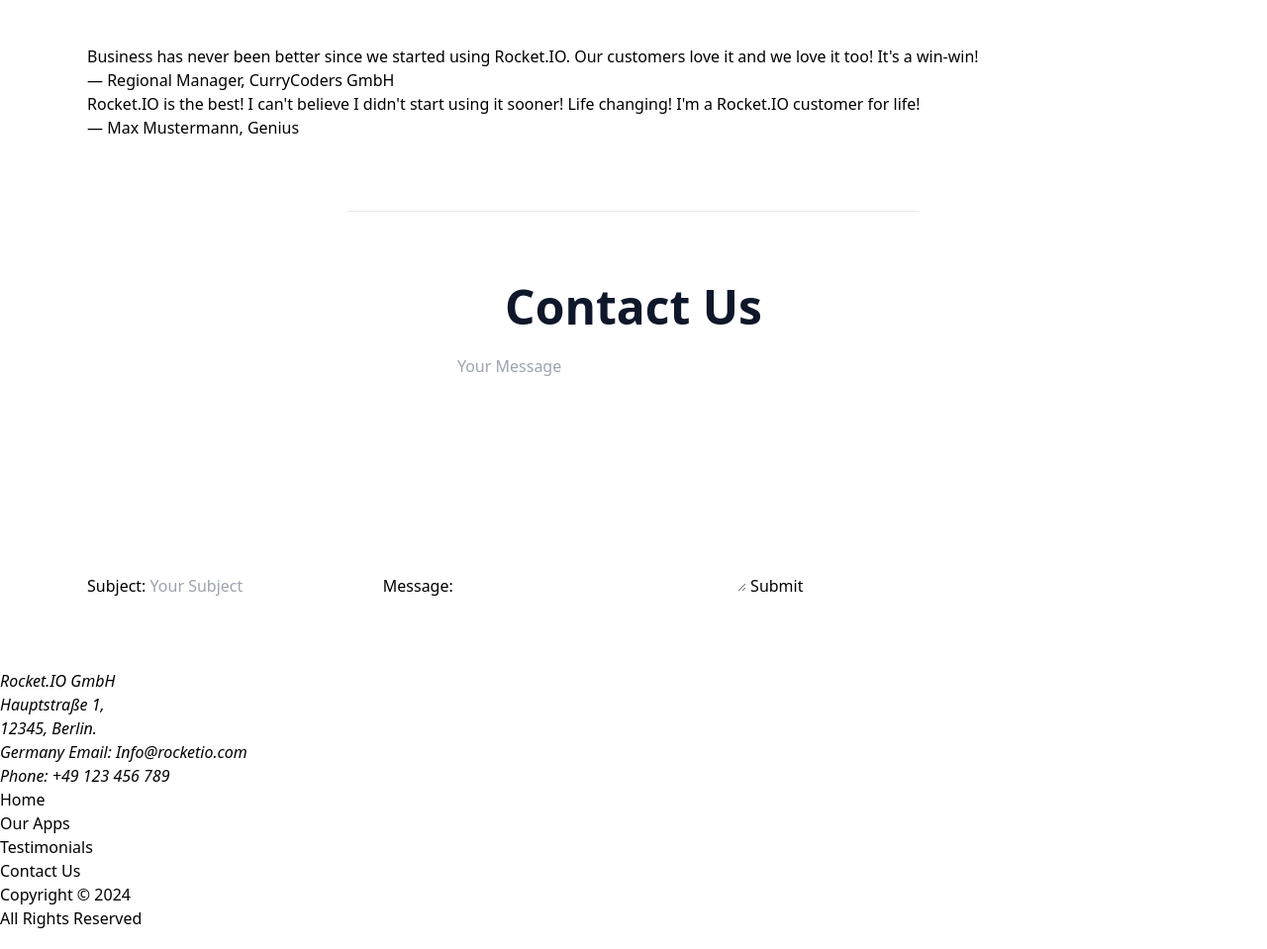
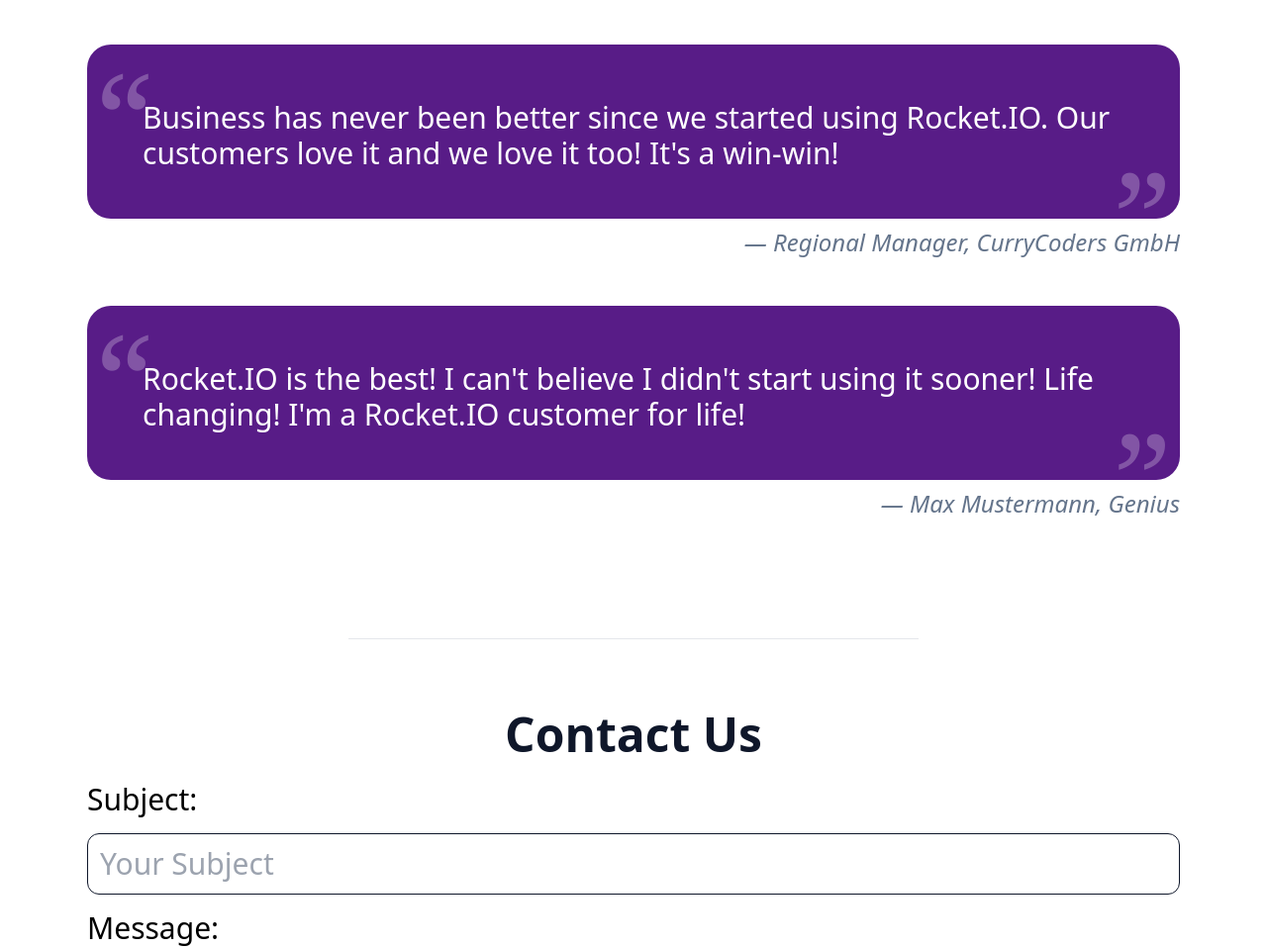
Before and after one commit to nimitaya/first-tailwind-project, a website: page index.html in a window 1280 px wide. Shown: the part 1692-2651 px from the top of the page at 99% size. Drawn offline with Linux system fonts and the light colour scheme.

Commit message:
add contact and footer style

```diff
--- a/index.html
+++ b/index.html
@@ -48,7 +48,7 @@
                     Blockchain, we've got you covered...
                 </p>
                 <div class="flex justify-center sm:justify-start">
-                    <a href="#contact" class="bg-indigo-700 p-3 text-white w-48 text-2xl text-center rounded-lg border border-solid border-slate-900 hover:bg-violet-300 hover:text-indigo-700 hover:scale-110 transition ease-in-out duration-300">
+                    <a href="#contact" class="bg-purple-900 p-3 text-white w-48 text-2xl text-center rounded-lg border border-solid border-slate-900 hover:bg-violet-300 hover:text-indigo-700 hover:scale-110 transition ease-in-out duration-300">
                         Contact Us
                     </a>
                 </div>
@@ -114,7 +114,7 @@
                 Testimonials
             </h2>
             <figure class="my-12">
-                <blockquote class="bg-violet-900 pl-14 pr-8 py-12 rounded-3xl relative">
+                <blockquote class="bg-purple-900 pl-14 pr-8 py-12 rounded-3xl relative">
                     <p class="text-2xl sm:text-3xl text-left mt-2 text-white before:content-['\201C'] before:font-serif before:absolute before:text-white before:left-0 before:top-0 before:text-9xl before:opacity-25 before:transform before:translate-x-2 before:translate-y-2 after:content-['\201D'] after:font-serif after:absolute after:text-white after:right-0 after:-bottom-20 after:text-9xl after:opacity-25 after:transform after:-translate-x-2 after:-translate-y-5">
                         Using Rocket.IO has been a game changer for our business. We've
                         seen a <span class="italic">300% increase </span> in sales since
@@ -125,25 +125,25 @@
                     &#8212; CEO, ALL2Code GmbH
                 </figcaption>
             </figure>
-            <figure>
-                <blockquote>
-                    <p>
+            <figure class="my-12">
+                <blockquote class="bg-purple-900 pl-14 pr-8 py-12 rounded-3xl relative">
+                    <p class="text-2xl sm:text-3xl text-left mt-2 text-white before:content-['\201C'] before:font-serif before:absolute before:text-white before:left-0 before:top-0 before:text-9xl before:opacity-25 before:transform before:translate-x-2 before:translate-y-2 after:content-['\201D'] after:font-serif after:absolute after:text-white after:right-0 after:-bottom-20 after:text-9xl after:opacity-25 after:transform after:-translate-x-2 after:-translate-y-5">
                         Business has never been better since we started using Rocket.IO.
                         Our customers love it and we love it too! It's a win-win!
                     </p>
                 </blockquote>
-                <figcaption>
+                <figcaption class="italic text xl sm:text-2xl text-right mt-2 text-slate-500">
                     &#8212; Regional Manager, CurryCoders GmbH
                 </figcaption>
             </figure>
-            <figure>
-                <blockquote>
-                    <p>
+            <figure class="my-12">
+                <blockquote class="bg-purple-900 pl-14 pr-8 py-12 rounded-3xl relative">
+                    <p class="text-2xl sm:text-3xl text-left mt-2 text-white before:content-['\201C'] before:font-serif before:absolute before:text-white before:left-0 before:top-0 before:text-9xl before:opacity-25 before:transform before:translate-x-2 before:translate-y-2 after:content-['\201D'] after:font-serif after:absolute after:text-white after:right-0 after:-bottom-20 after:text-9xl after:opacity-25 after:transform after:-translate-x-2 after:-translate-y-5">
                         Rocket.IO is the best! I can't believe I didn't start using it
                         sooner! Life changing! I'm a Rocket.IO customer for life!
                     </p>
                 </blockquote>
-                <figcaption>
+                <figcaption class="italic text xl sm:text-2xl text-right mt-2 text-slate-500">
                     &#8212; Max Mustermann, Genius
                 </figcaption>
             </figure>
@@ -159,14 +159,14 @@
             <h2 class="text-4xl sm:text-5xl font-bold text-center mb-6 text-slate-900">
                 Contact Us
             </h2>
-            <form name="contact" netlify action="">
+            <form name="contact" netlify action="" class="max-w-6xl mx-auto text-2xl sm:text-3xl flex flex-col items-left gap-4">
                 <label for="subject">Subject:</label>
                 <input type="text" id="subject" name="subject" required minlength="3" maxlength="60"
-                    placeholder="Your Subject" />
+                placeholder="Your Subject" class="w-full text-black text-2xl sm:text-3xl p-3 rounded-xl border border-solid border-slate-900"/>
                 <label for="message">Message:</label>
                 <textarea type="text" name="message" id="message" cols="30" rows="10"
-                    placeholder="Your Message" required></textarea>
-                <button type="submit">
+                    placeholder="Your Message" required class="w-full text-black text-2xl sm:text-3xl p-3 rounded-xl border border-solid border-slate-900"></textarea>
+                <button type="submit" class="bg-violet-700 hover:bg-violet-600 active:bg-violet-500 text-white p-3 w-48 rounded-xl border border-solid border-slate-900">
                     Submit
                 </button>
             </form>
@@ -175,8 +175,8 @@
     <!-- ***************** -->
     <!-- Footer -->
     <!-- ***************** -->
-    <footer id="footer">
-        <div>
+    <footer id="footer" class="bg-purple-900 text-white text-xl">
+        <div class="max-w-6xl mx-auto p-4 flex flex-col sm:flex-row sm:justify-between">
             <address>
                 <h2>Rocket.IO GmbH</h2>
 
@@ -186,17 +186,17 @@
                 <a href="mailto:info@rocketio.com">Info@rocketio.com</a><br />
                 Phone: <a href="tel:+49123456789">+49 123 456 789</a>
             </address>
-            <nav aria-label="footer">
+            <nav aria-label="footer" class="hidden md:flex flex-col gap-2">
                 <ul>
-                    <li><a href="#">Home</a></li>
-                    <li><a href="#rockets">Our Apps</a></li>
-                    <li><a href="#testimonials">Testimonials</a></li>
-                    <li><a href="#contact">Contact Us</a></li>
+                    <li><a href="#" class="hover:opacity-90">Home</a></li>
+                    <li><a href="#rockets" class="hover:opacity-90">Our Apps</a></li>
+                    <li><a href="#testimonials" class="hover:opacity-90">Testimonials</a></li>
+                    <li><a href="#contact" class="hover:opacity-90">Contact Us</a></li>
                 </ul>
             </nav>
-            <div>
-                <p>Copyright &copy; <span id="year">2024</span></p>
-                <p>All Rights Reserved</p>
+            <div class="flex flex-col sm:gap-2">
+                <p class="text-right">Copyright &copy; <span id="year">2024</span></p>
+                <p class="text-right">All Rights Reserved</p>
             </div>
         </div>
     </footer>
```
Also changed, not shown: style.css.
